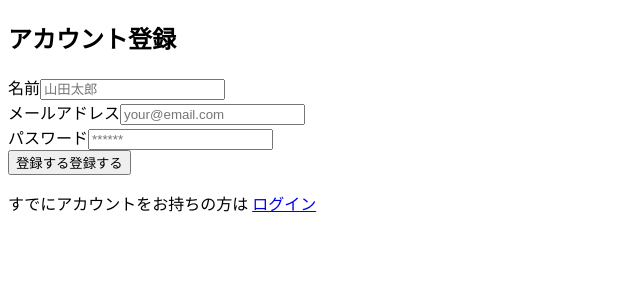
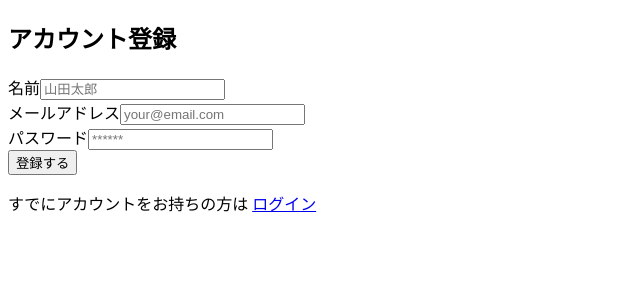
Before and after one commit to tech-takkwatanabe/golang-api-docker-sample, a React (Create React App) app in the folder apps/web/: page /register in a window 1280 px wide. Shown: the top 300 px of the page, without its empty margins (0-640 px from the left). Built offline with nearby package versions, Linux system fonts and the light colour scheme; no server answers.

Commit message:
🎨 React Hook FormとZod導入

```diff
--- a/apps/web/package.json
+++ b/apps/web/package.json
@@ -11,6 +11,7 @@
     "format": "prettier --write './src/**/*.{js,jsx,ts,tsx,json,css,md}'"
   },
   "dependencies": {
+    "@hookform/resolvers": "^5.0.1",
     "@tanstack/react-query": "^5.74.4",
     "@testing-library/dom": "^10.4.0",
     "@testing-library/jest-dom": "^6.6.3",
@@ -23,10 +24,12 @@
     "eslint-webpack-plugin": "^5.0.1",
     "react": "^19.1.0",
     "react-dom": "^19.1.0",
+    "react-hook-form": "^7.56.1",
     "react-router-dom": "^7.5.1",
     "react-scripts": "5.0.1",
     "typescript": "^4.9.5",
-    "web-vitals": "^2.1.4"
+    "web-vitals": "^2.1.4",
+    "zod": "^3.24.3"
   },
   "devDependencies": {
     "@types/axios": "^0.14.4",
--- a/apps/web/src/pages/LoginPage.tsx
+++ b/apps/web/src/pages/LoginPage.tsx
@@ -1,43 +1,54 @@
+import { useNavigate } from 'react-router-dom';
+import { useForm } from 'react-hook-form';
+import { z } from 'zod';
+import { zodResolver } from '@hookform/resolvers/zod';
+import { usePostLogin } from '../api/auth/auth';
+import { useAuth } from '../context/AuthContext';
+import type { DtoErrorResponse } from '../api/models';
 import { useState } from 'react';
-import { useNavigate } from 'react-router-dom';
-import { useAuth } from '../context/AuthContext';
-import { usePostLogin } from '../api/auth/auth';
+import { emailSchema, loginPasswordSchema } from '../schemas/auth';
+
+const loginSchema = z.object({
+  email: emailSchema,
+  password: loginPasswordSchema,
+});
+
+type LoginForm = z.infer<typeof loginSchema>;
 
 const LoginPage = () => {
-  const [email, setEmail] = useState('');
-  const [password, setPassword] = useState('');
-  const [error, setError] = useState('');
   const navigate = useNavigate();
   const { login } = useAuth();
+  const [errorMessage, setErrorMessage] = useState('');
+
+  const {
+    register,
+    handleSubmit,
+    formState: { errors },
+  } = useForm<LoginForm>({
+    resolver: zodResolver(loginSchema),
+  });
 
   const { mutate: loginMutation, status } = usePostLogin({
     mutation: {
       onSuccess: (data) => {
         if (data?.data?.token) {
           login(data.data.token);
+          navigate('/dashboard');
         } else {
-          setError('ログインに失敗しました');
+          setErrorMessage('ログインに失敗しました');
         }
-        navigate('/dashboard');
       },
-      onError: (error: any) => {
-        setError(error.response?.data?.error || 'ログインに失敗しました');
+      onError: (error: DtoErrorResponse) => {
+        setErrorMessage(error?.error || 'ログインに失敗しました');
       },
     },
   });
 
   const isLoading = status === 'pending';
 
-  const handleSubmit = (e: React.FormEvent) => {
-    e.preventDefault();
-    setError('');
-
-    if (!email || !password) {
-      setError('すべてのフィールドを入力してください');
-      return;
-    }
-
-    loginMutation({ data: { email, password } });
+  const onSubmit = (data: LoginForm) => {
+    setErrorMessage('');
+    loginMutation({ data });
   };
 
   return (
@@ -45,21 +56,23 @@ const LoginPage = () => {
       <div className="max-w-md w-full p-6 bg-white rounded-lg shadow-md">
         <h2 className="text-2xl font-bold text-center text-gray-800 mb-6">ログイン</h2>
 
-        {error && <div className="bg-red-100 border border-red-400 text-red-700 px-4 py-3 rounded mb-4">{error}</div>}
+        {errorMessage && <div className="bg-red-100 border border-red-400 text-red-700 px-4 py-3 rounded mb-4">{errorMessage}</div>}
 
-        <form onSubmit={handleSubmit}>
+        <form onSubmit={handleSubmit(onSubmit)} noValidate>
           <div className="mb-4">
             <label htmlFor="email" className="block text-gray-700 text-sm font-bold mb-2">
               メールアドレス
             </label>
-            <input id="email" type="email" value={email} onChange={(e) => setEmail(e.target.value)} className="w-full px-3 py-2 border border-gray-300 rounded-md focus:outline-none focus:ring-2 focus:ring-blue-500" placeholder="your@email.com" required />
+            <input id="email" type="email" {...register('email')} className="w-full px-3 py-2 border border-gray-300 rounded-md focus:outline-none focus:ring-2 focus:ring-blue-500" placeholder="your@email.com" />
+            {errors.email && <p className="text-red-500 text-sm mt-1">{errors.email.message}</p>}
           </div>
 
           <div className="mb-6">
             <label htmlFor="password" className="block text-gray-700 text-sm font-bold mb-2">
               パスワード
             </label>
-            <input id="password" type="password" value={password} onChange={(e) => setPassword(e.target.value)} className="w-full px-3 py-2 border border-gray-300 rounded-md focus:outline-none focus:ring-2 focus:ring-blue-500" placeholder="******" required />
+            <input id="password" type="password" {...register('password')} className="w-full px-3 py-2 border border-gray-300 rounded-md focus:outline-none focus:ring-2 focus:ring-blue-500" placeholder="******" />
+            {errors.password && <p className="text-red-500 text-sm mt-1">{errors.password.message}</p>}
           </div>
 
           <div className="mb-6">
--- a/apps/web/src/pages/RegisterPage.tsx
+++ b/apps/web/src/pages/RegisterPage.tsx
@@ -1,54 +1,46 @@
-import { useState } from 'react';
 import { useNavigate } from 'react-router-dom';
+import { useForm } from 'react-hook-form';
+import { z } from 'zod';
+import { zodResolver } from '@hookform/resolvers/zod';
 import { usePostRegister } from '../api/auth/auth';
-import type { DtoErrorResponse } from '../api/models'; // Adjust the import path as needed
+import type { DtoErrorResponse } from '../api/models';
+import { nameSchema, emailSchema, registPasswordSchema } from '../schemas/auth';
+
+const registerSchema = z.object({
+  name: nameSchema,
+  email: emailSchema,
+  password: registPasswordSchema,
+});
+
+type RegisterForm = z.infer<typeof registerSchema>;
 
 const RegisterPage = () => {
-  const [name, setName] = useState('');
-  const [email, setEmail] = useState('');
-  const [password, setPassword] = useState('');
-  const [error, setError] = useState('');
   const navigate = useNavigate();
+  const {
+    register,
+    handleSubmit,
+    formState: { errors },
+  } = useForm<RegisterForm>({
+    resolver: zodResolver(registerSchema),
+  });
 
   const { mutate: registerMutation, status } = usePostRegister();
   const isLoading = status === 'pending';
-  const handleSuccess = () => {
-    navigate('/login', { state: { message: '登録が完了しました。ログインしてください。' } });
-  };
 
-  const handleError = (error: DtoErrorResponse) => {
-    const errorMessage = (error as DtoErrorResponse)?.error || '登録に失敗しました';
-    setError(errorMessage);
-  };
-
-  const handleSubmit = (e: React.FormEvent) => {
-    e.preventDefault();
-    setError('');
-
-    if (!name || !email || !password) {
-      setError('すべてのフィールドを入力してください');
-      return;
-    }
-
-    if (password.length < 6) {
-      setError('パスワードは6文字以上である必要があります');
-      return;
-    }
-
-    // 注: Orvalを実行してAPIが生成されるまでは、以下のモックコードを使用できます
-    try {
-      registerMutation(
-        { data: { name, email, password } },
-        {
-          onSuccess: handleSuccess,
-          onError: handleError,
-        }
-      );
-      // 登録リクエストを送信
-      registerMutation({ data: { name, email, password } });
-    } catch (err) {
-      setError('登録に失敗しました');
-    }
+  const onSubmit = (data: RegisterForm) => {
+    registerMutation(
+      { data },
+      {
+        onSuccess: () =>
+          navigate('/login', {
+            state: { message: '登録が完了しました。ログインしてください。' },
+          }),
+        onError: (error: DtoErrorResponse) => {
+          const message = (error as DtoErrorResponse)?.error || '登録に失敗しました';
+          alert(message);
+        },
+      }
+    );
   };
 
   return (
@@ -56,34 +48,34 @@ const RegisterPage = () => {
       <div className="max-w-md w-full p-6 bg-white rounded-lg shadow-md">
         <h2 className="text-2xl font-bold text-center text-gray-800 mb-6">アカウント登録</h2>
 
-        {error && <div className="bg-red-100 border border-red-400 text-red-700 px-4 py-3 rounded mb-4">{error}</div>}
-
-        <form onSubmit={handleSubmit}>
+        <form onSubmit={handleSubmit(onSubmit)} noValidate>
           <div className="mb-4">
             <label htmlFor="name" className="block text-gray-700 text-sm font-bold mb-2">
               名前
             </label>
-            <input id="name" type="text" value={name} onChange={(e) => setName(e.target.value)} className="w-full px-3 py-2 border border-gray-300 rounded-md focus:outline-none focus:ring-2 focus:ring-blue-500" placeholder="山田太郎" required />
+            <input id="name" {...register('name')} className="w-full px-3 py-2 border border-gray-300 rounded-md focus:outline-none focus:ring-2 focus:ring-blue-500" placeholder="山田太郎" />
+            {errors.name && <p className="text-red-500 text-sm mt-1">{errors.name.message}</p>}
           </div>
 
           <div className="mb-4">
             <label htmlFor="email" className="block text-gray-700 text-sm font-bold mb-2">
               メールアドレス
             </label>
-            <input id="email" type="email" value={email} onChange={(e) => setEmail(e.target.value)} className="w-full px-3 py-2 border border-gray-300 rounded-md focus:outline-none focus:ring-2 focus:ring-blue-500" placeholder="your@email.com" required />
+            <input id="email" type="email" {...register('email')} className="w-full px-3 py-2 border border-gray-300 rounded-md focus:outline-none focus:ring-2 focus:ring-blue-500" placeholder="your@email.com" />
+            {errors.email && <p className="text-red-500 text-sm mt-1">{errors.email.message}</p>}
           </div>
 
           <div className="mb-6">
             <label htmlFor="password" className="block text-gray-700 text-sm font-bold mb-2">
               パスワード
             </label>
-            <input id="password" type="password" value={password} onChange={(e) => setPassword(e.target.value)} className="w-full px-3 py-2 border border-gray-300 rounded-md focus:outline-none focus:ring-2 focus:ring-blue-500" placeholder="******" required minLength={6} />
+            <input id="password" type="password" {...register('password')} className="w-full px-3 py-2 border border-gray-300 rounded-md focus:outline-none focus:ring-2 focus:ring-blue-500" placeholder="******" />
+            {errors.password && <p className="text-red-500 text-sm mt-1">{errors.password.message}</p>}
           </div>
 
           <div className="mb-6">
             <button type="submit" className="w-full bg-blue-500 text-white py-2 px-4 rounded-md hover:bg-blue-600 focus:outline-none focus:ring-2 focus:ring-blue-500" disabled={isLoading}>
               {isLoading ? '登録中...' : '登録する'}
-              登録する
             </button>
           </div>
 
--- /dev/null
+++ b/apps/web/src/schemas/auth.ts
@@ -0,0 +1,6 @@
+import { z } from 'zod';
+
+export const nameSchema = z.string().min(2, '名前を入力してください');
+export const emailSchema = z.string().email('有効なメールアドレスを入力してください');
+export const registPasswordSchema = z.string().min(6, 'パスワードは6文字以上である必要があります');
+export const loginPasswordSchema = z.string().min(1, 'パスワードを入力してください');
```
Also changed, not shown: apps/web/src/pages/DashboardPage.tsx (indentation only), 1 other file (tests, documents, lock files or other folders).
